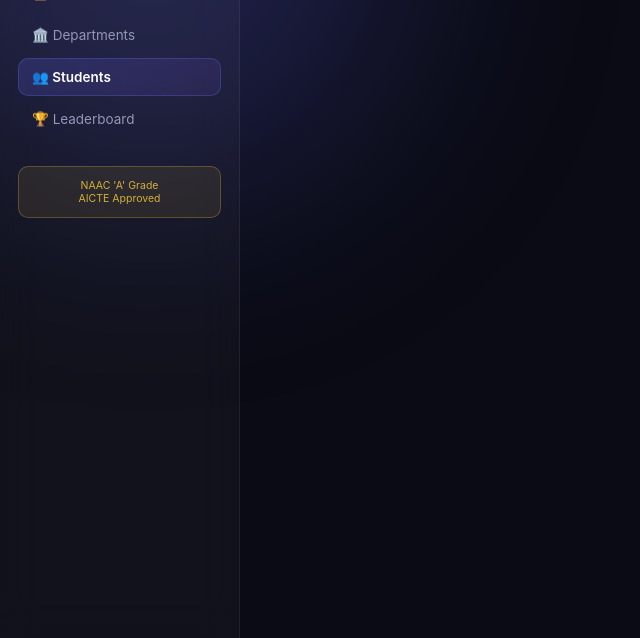
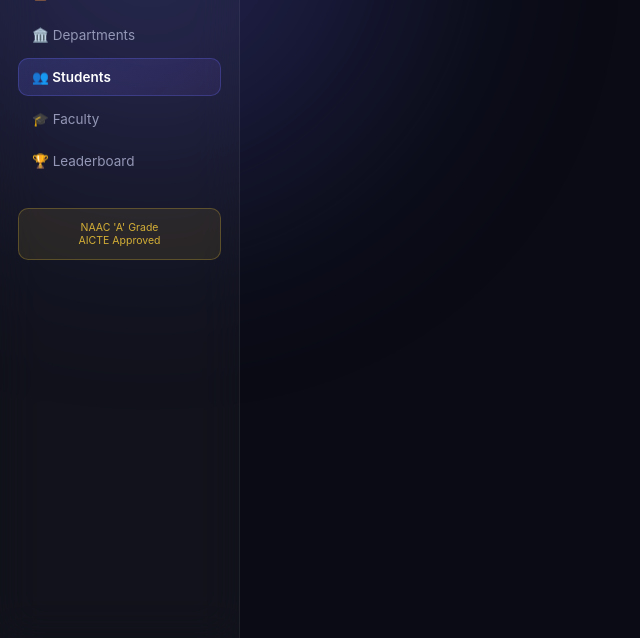
Before and after one commit to sumitnatikar1-sumit/sbgi-attendance-dashboard, a Flask app: template templates/students.html in a window 1280 px wide. Shown: the part 162-800 px from the top of the page, without its empty margins (0-640 px from the left). Run offline with Flask 3, Linux system fonts and the light colour scheme; the template is opened without the code that fills it, so the values that code supplies are empty.

Commit message:
Update students.html

```diff
--- a/templates/students.html
+++ b/templates/students.html
@@ -37,6 +37,7 @@ a.student-link { color:#a5b4fc; text-decoration:none; font-weight:600; text-tran
         <a href="/" class="nav-item">📋 Dashboard</a>
         <a href="/departments" class="nav-item">🏛️ Departments</a>
         <a href="/students" class="nav-item active">👥 Students</a>
+        <a href="/faculty" class="nav-item">🎓 Faculty</a>
         <a href="/leaderboard" class="nav-item">🏆 Leaderboard</a>
         <div class="accred-badge">NAAC 'A' Grade<br>AICTE Approved</div>
     </div>
```
